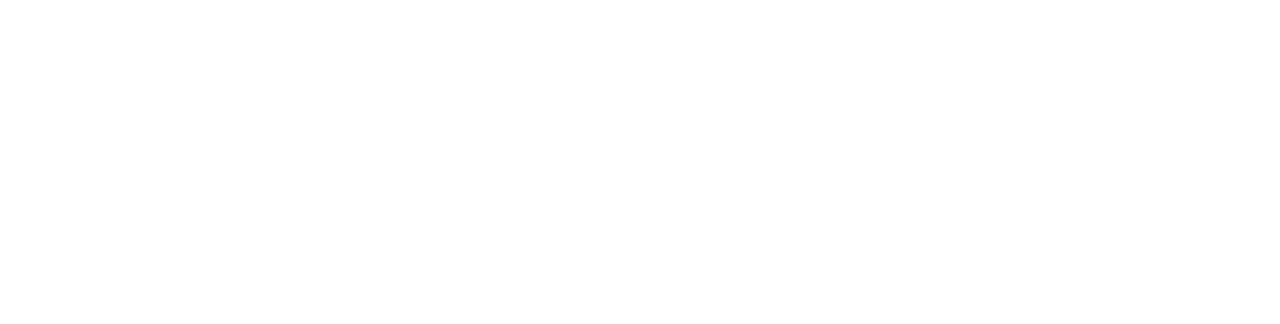
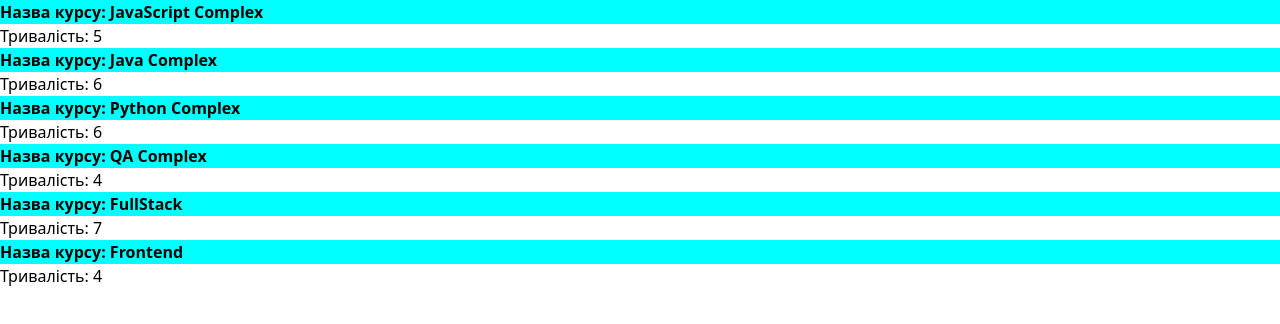
Before and after one commit to DyakivNazar/Okten, a React (Vite) app in the folder FrontEnd/react/: page / in a window 1280 px wide. Shown: the top 324 px of the page. Built offline with nearby package versions, Linux system fonts and the light colour scheme.

Commit message:
hw1 #Fs05Kiho

```diff
--- a/FrontEnd/react/src/App.tsx
+++ b/FrontEnd/react/src/App.tsx
@@ -1,10 +1,14 @@
 import './App.css'
+import {coursesAndDurationArray} from "./data/coursesAndDurationArray.ts";
+import MycoursesAndDurationArray from "./components/my-coursesAndDurationArray/MycoursesAndDurationArray.tsx";
 
 function App() {
 
   return (
     <>
-
+      {
+        coursesAndDurationArray.map((course,index) => <MycoursesAndDurationArray key={index} course={course}/>)
+      }
     </>
   )
 }
--- /dev/null
+++ b/FrontEnd/react/src/components/my-coursesAndDurationArray/MycoursesAndDurationArray.css
@@ -0,0 +1,4 @@
+h1{
+    background: aqua;
+    font-weight: bold;
+}
--- /dev/null
+++ b/FrontEnd/react/src/components/my-coursesAndDurationArray/MycoursesAndDurationArray.tsx
@@ -0,0 +1,17 @@
+import {IcoursesAndDurationArray} from "../../models/IcoursesAndDurationArray.ts";
+import {FC} from "react";
+import './MycoursesAndDurationArray.css'
+
+type MycoursesType ={
+    course: IcoursesAndDurationArray,
+}
+const MycoursesAndDurationArray:FC<MycoursesType> = ({course}) => {
+    return (
+        <div>
+            <h1>Назва курсу: {course.title}</h1>
+            <p>Тривалість: {course.monthDuration}</p>
+        </div>
+    );
+};
+
+export default MycoursesAndDurationArray;
--- /dev/null
+++ b/FrontEnd/react/src/data/coursesAndDurationArray.ts
@@ -0,0 +1,10 @@
+import {IcoursesAndDurationArray} from "../models/IcoursesAndDurationArray.ts";
+
+export const coursesAndDurationArray:IcoursesAndDurationArray[] = [
+    {title: 'JavaScript Complex', monthDuration: 5},
+    {title: 'Java Complex', monthDuration: 6},
+    {title: 'Python Complex', monthDuration: 6},
+    {title: 'QA Complex', monthDuration: 4},
+    {title: 'FullStack', monthDuration: 7},
+    {title: 'Frontend', monthDuration: 4}
+];
--- /dev/null
+++ b/FrontEnd/react/src/models/IcoursesAndDurationArray.ts
@@ -0,0 +1,4 @@
+export interface IcoursesAndDurationArray {
+    title: string;
+    monthDuration: number;
+}
```
